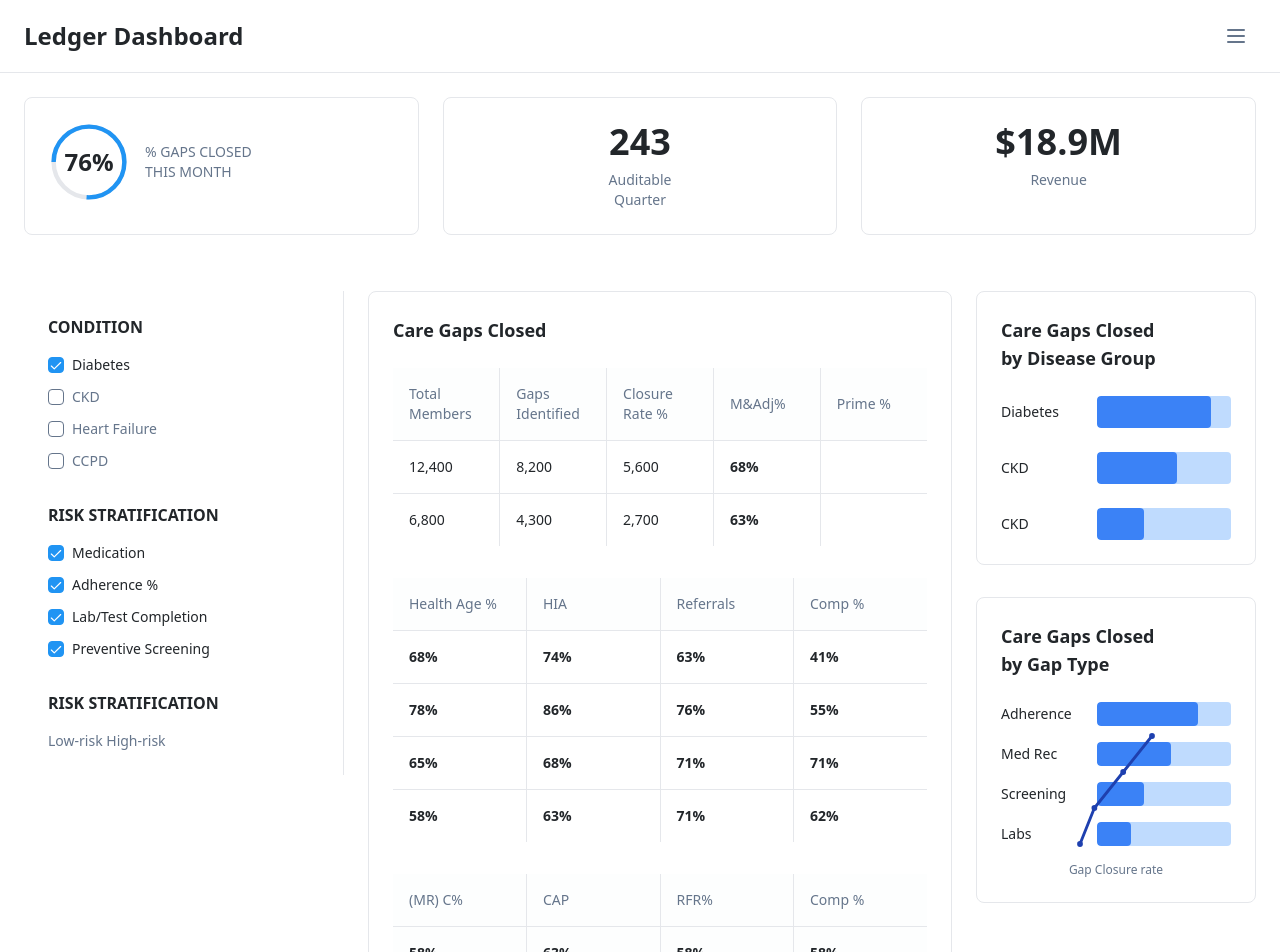
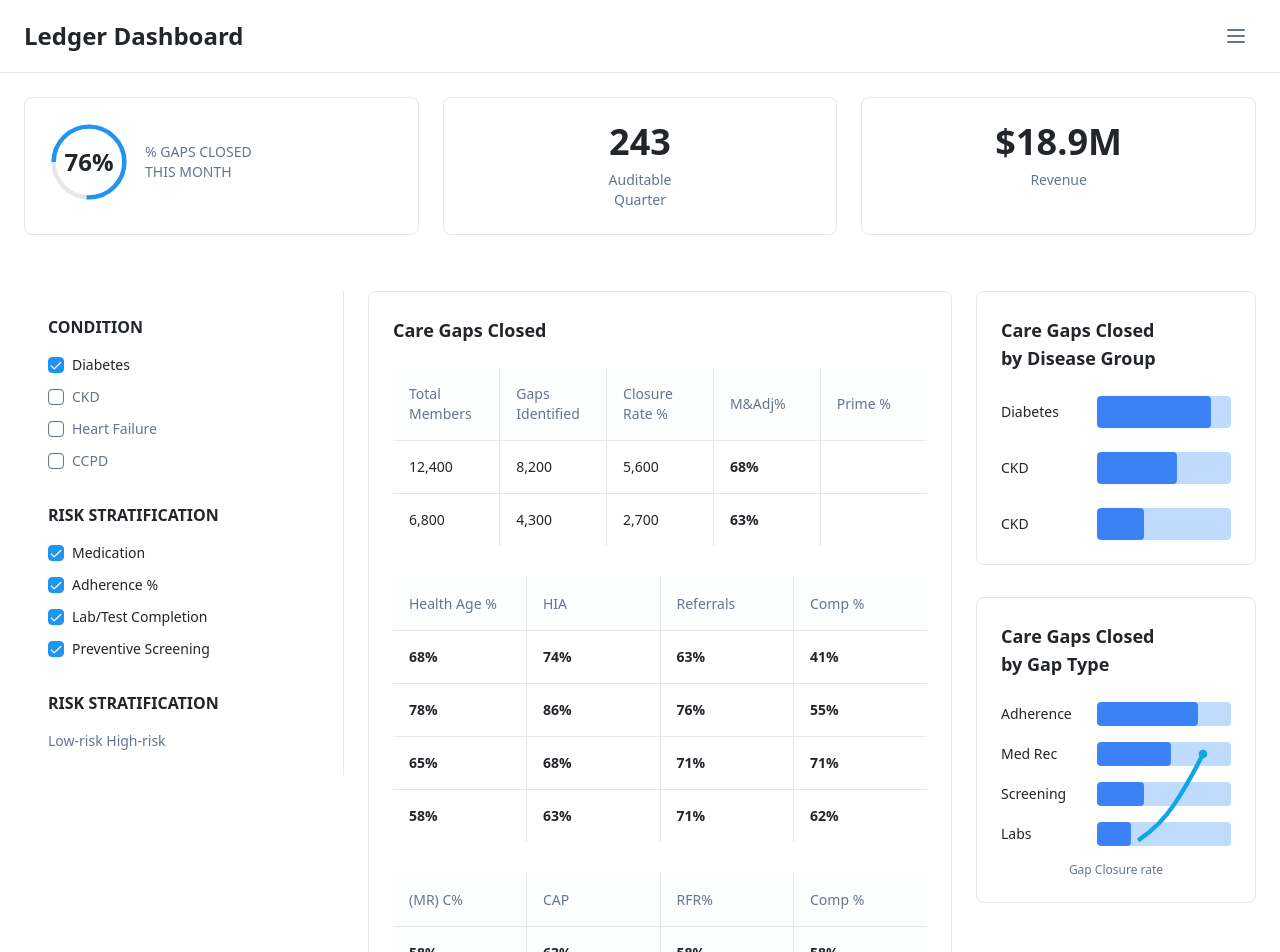
Before and after one commit to andrii913/mirror-app-board, a React (Vite) app: page / in a window 1280 px wide. Shown: the top 952 px of the page. Built offline with nearby package versions, Linux system fonts and the light colour scheme; the HTML template or start-up script is replaced by a standard one.

Commit message:
Refactor chart overlap and axis

```diff
--- a/src/components/ChartSection.tsx
+++ b/src/components/ChartSection.tsx
@@ -54,25 +54,22 @@ export const ChartSection = () => {
             </div>
           ))}
 
-          {/* Line chart overlaid on status bars */}
+          {/* Line chart positioned to the right side */}
           <svg
-            className="absolute inset-0 w-full h-full pointer-events-none"
-            viewBox="0 0 100 100"
+            className="absolute top-0 right-0 w-32 h-full pointer-events-none"
+            viewBox="0 0 80 100"
             fill="none"
           >
-            {/* Line connecting the end points of each status bar */}
+            {/* Curved line chart positioned to the right */}
             <path
-              d="M 75 12.5 L 55 37.5 L 35 62.5 L 25 87.5"
-              stroke="#1e40af"
-              strokeWidth="2"
+              d="M 20 85 Q 35 75 45 60 Q 55 45 65 25"
+              stroke="#0ea5e9"
+              strokeWidth="3"
               fill="none"
               className="transition-all duration-1000 ease-out animate-fade-in"
             />
-            {/* Points at each bar end */}
-            <circle cx="75" cy="12.5" r="2" fill="#1e40af" className="animate-scale-in" />
-            <circle cx="55" cy="37.5" r="2" fill="#1e40af" className="animate-scale-in" />
-            <circle cx="35" cy="62.5" r="2" fill="#1e40af" className="animate-scale-in" />
-            <circle cx="25" cy="87.5" r="2" fill="#1e40af" className="animate-scale-in" />
+            {/* End point circle */}
+            <circle cx="65" cy="25" r="3" fill="#0ea5e9" className="animate-scale-in" />
           </svg>
         </div>
 
```
